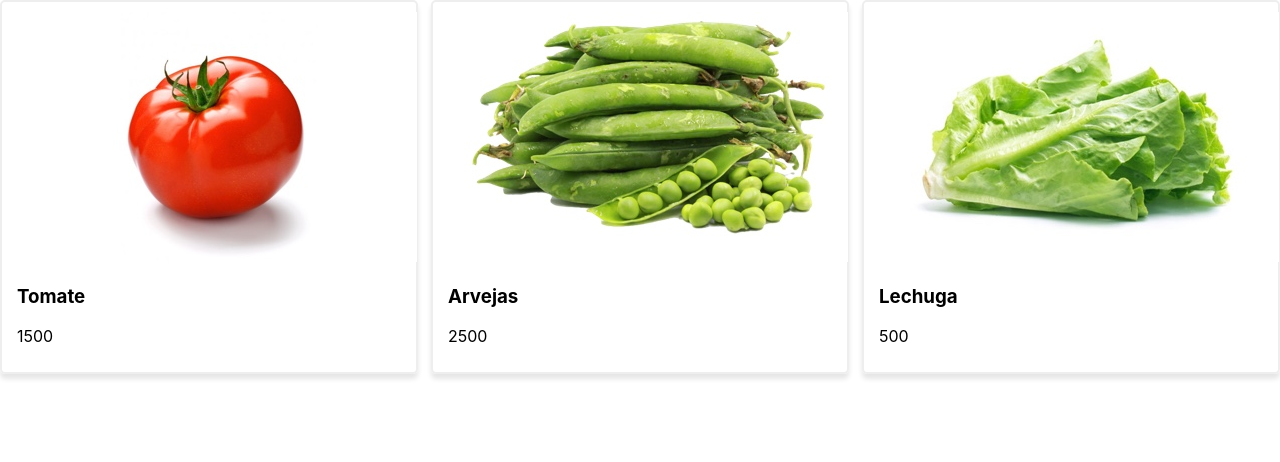
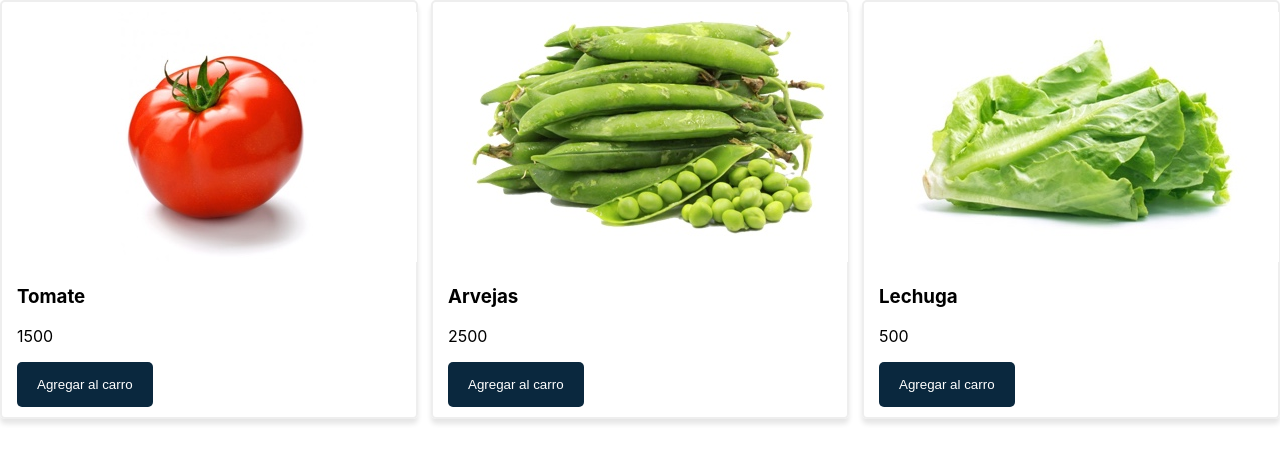
Before and after one commit to Bastianmoral/Udemy-shoping-cart-proyect, a React (Create React App) app: page / in a window 1280 px wide. Shown: the top 462 px of the page. Built offline with nearby package versions, Linux system fonts and the light colour scheme.

Commit message:
Button add to cart

```diff
--- /dev/null
+++ b/src/Components/Button.js
@@ -0,0 +1,22 @@
+import { Component } from "react"
+
+const styles = {
+  button: {
+    backgroundColor: '#0A283E',
+    color: '#fff',
+    padding: '15px 20px',
+    border: 'none',
+    borderRadius: '5px',
+    cursor: 'pointer',
+  }
+}
+
+class Button extends Component {
+  render () {
+    return (
+      <button style={styles.button} {...this.props}/>
+    )
+  }
+}
+
+export default Button
--- a/src/Components/Product.js
+++ b/src/Components/Product.js
@@ -1,5 +1,5 @@
 import { Component } from "react";
-
+import Button from "./Button";
 
 const styles = {
   product: {
@@ -11,7 +11,6 @@
   },
   img: {
     width: '100%',
-
   }
 }
 
@@ -19,12 +18,15 @@
 
 class Product extends Component {
   render() {
-    const { product } = this.props;
+    const { product, addToCart } = this.props;
     return (
       <div style={styles.product}>
         <img alt={product.name} src={product.img} />
         <h3>{product.name}</h3>
         <p>{product.price}</p>
+        <Button onClick={() => addToCart(product)}>
+          Agregar al carro
+        </Button>
       </div>
     )
   }
```
